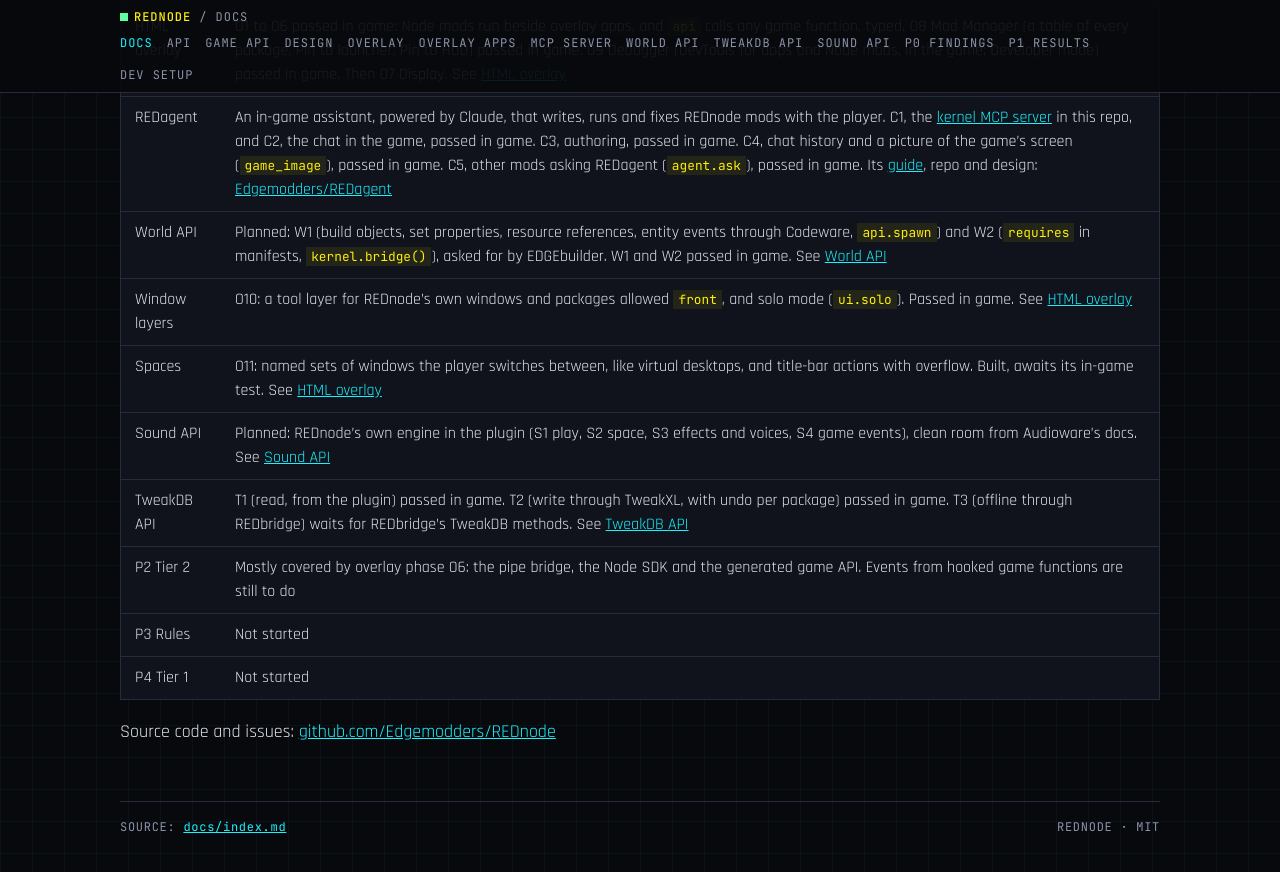
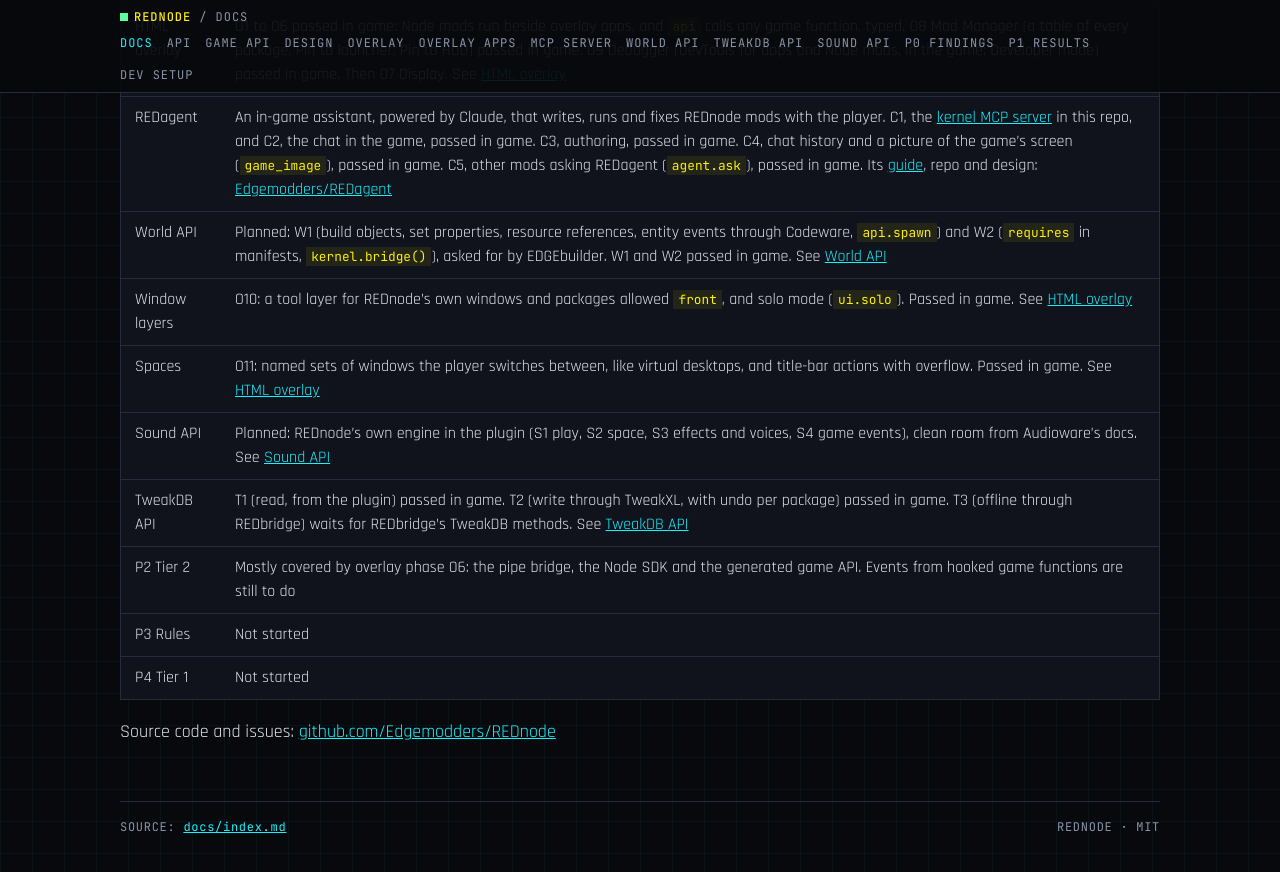
Before and after one commit to CyberbuildsAI/REDnode, a Jekyll site: the page built from docs/index.md, in a window 1280 px wide and 900 px high, scrolled down 2251 px. Shown: the top 872 px of the window. Built offline with Jekyll 4.4.1, drawn with Linux system fonts in a browser that asks for light colours; our own code applies the rules of GitHub Pages for plain Markdown files.

Commit message:
O11 Spaces passed in game
Co-Authored-By: Claude Opus 5.5 <noreply@anthropic.com>

```diff
--- a/docs/index.md
+++ b/docs/index.md
@@ -41,7 +41,7 @@ REDnode is a Node.js API for scripting Cyberpunk 2077 (PC, single-player). These
 | REDagent | An in-game assistant, powered by Claude, that writes, runs and fixes REDnode mods with the player. C1, the [kernel MCP server](mcp.md) in this repo, and C2, the chat in the game, passed in game. C3, authoring, passed in game. C4, chat history and a picture of the game's screen (`game_image`), passed in game. C5, other mods asking REDagent (`agent.ask`), passed in game. Its [guide](https://edgemodders.github.io/REDagent/), repo and design: [Edgemodders/REDagent](https://github.com/Edgemodders/REDagent) |
 | World API | Planned: W1 (build objects, set properties, resource references, entity events through Codeware, `api.spawn`) and W2 (`requires` in manifests, `kernel.bridge()`), asked for by EDGEbuilder. W1 and W2 passed in game. See [World API](world.md) |
 | Window layers | O10: a tool layer for REDnode's own windows and packages allowed `front`, and solo mode (`ui.solo`). Passed in game. See [HTML overlay](overlay.md#o10-layers-built) |
-| Spaces | O11: named sets of windows the player switches between, like virtual desktops, and title-bar actions with overflow. Built, awaits its in-game test. See [HTML overlay](overlay.md#o11-spaces-built) |
+| Spaces | O11: named sets of windows the player switches between, like virtual desktops, and title-bar actions with overflow. Passed in game. See [HTML overlay](overlay.md#o11-spaces-built) |
 | Sound API | Planned: REDnode's own engine in the plugin (S1 play, S2 space, S3 effects and voices, S4 game events), clean room from Audioware's docs. See [Sound API](sound.md) |
 | TweakDB API | T1 (read, from the plugin) passed in game. T2 (write through TweakXL, with undo per package) passed in game. T3 (offline through REDbridge) waits for REDbridge's TweakDB methods. See [TweakDB API](tweakdb.md) |
 | P2 Tier 2 | Mostly covered by overlay phase O6: the pipe bridge, the Node SDK and the generated game API. Events from hooked game functions are still to do |
```
Also changed, not shown: CLAUDE.md (+1 -1 lines), docs/overlay.md (+2 -0 lines).
